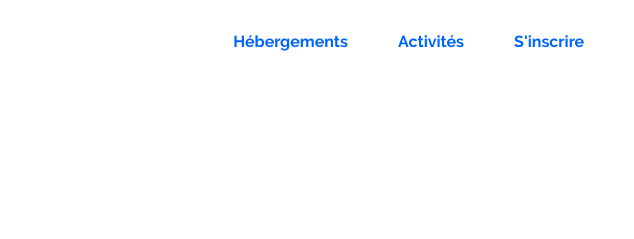
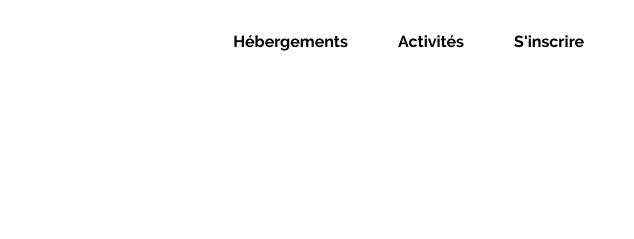
Before and after one commit to enigu/Reservia2, a plain HTML site: page reservia.html in a window 1280 px wide. Shown: the top 239 px of the page, 646-1280 px from the left. Drawn offline with nearby package versions, Linux system fonts and the light colour scheme.

Commit message:
final
color changes

```diff
--- a/reservia.css
+++ b/reservia.css
@@ -46,24 +46,20 @@ body {
 
 .menu a {
     text-decoration: none;
-    color: #0065FC;
+    color:#000000;
     font-family: 'Raleway';
     font-weight: lighter;
 }
 
 .menu a:hover {
     text-decoration: none;
-    color: #000000;
+    color: #0065FC;
     border-top: 3px solid #0065FC;
 }
 
 .menu a:active {
     text-decoration: none;
     border-top: 3px solid #0065FC;
-}
-
-a:focus {
-    text-decoration: none;
 }
 
 #hebergement {
--- a/reservia.html
+++ b/reservia.html
@@ -17,7 +17,7 @@
             <div class="liste_nav">
                 <a href="#hebergement">Hébergements</a>
                 <a href="#activites">Activités</a>
-                <a href="#sincrire" class="flex_2">S'inscrire</a>
+                <a href="#sincrire">S'inscrire</a>
             </div>
     </nav>
     <div id="bloc_page">
```
